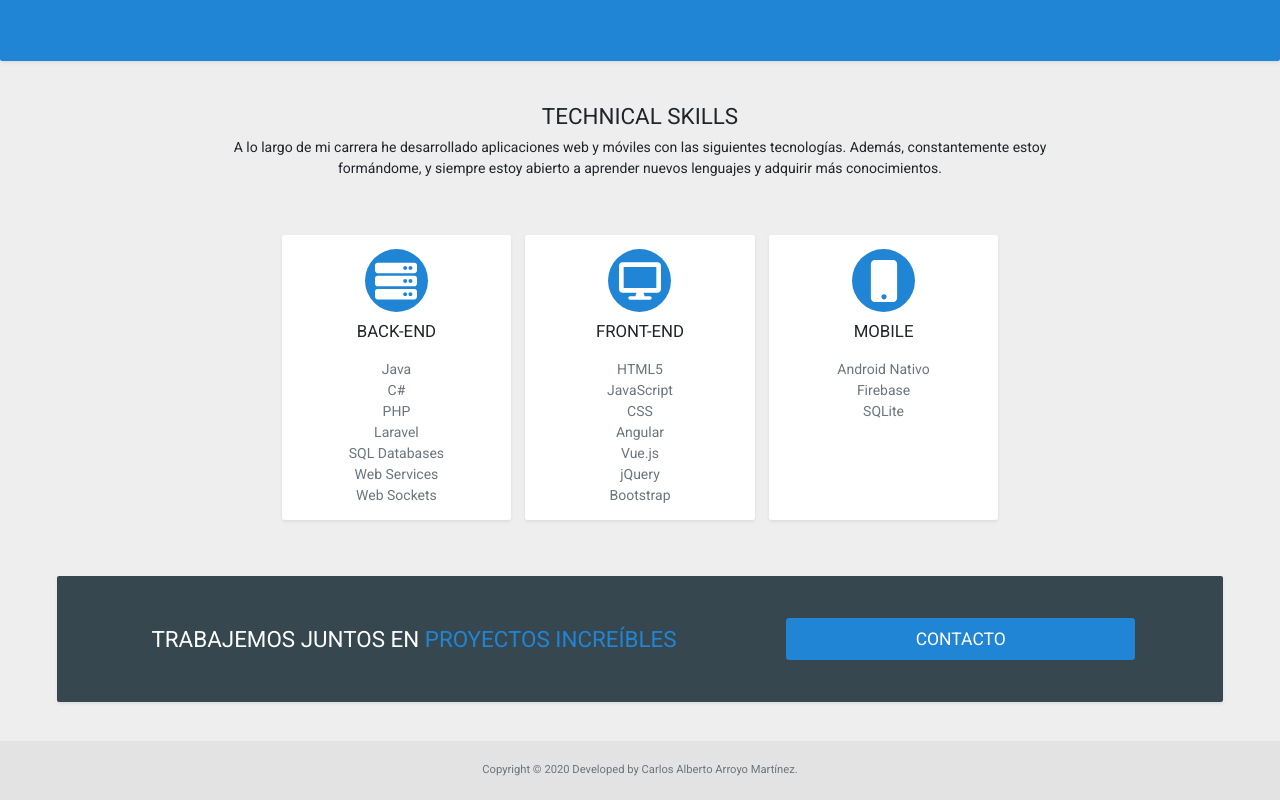
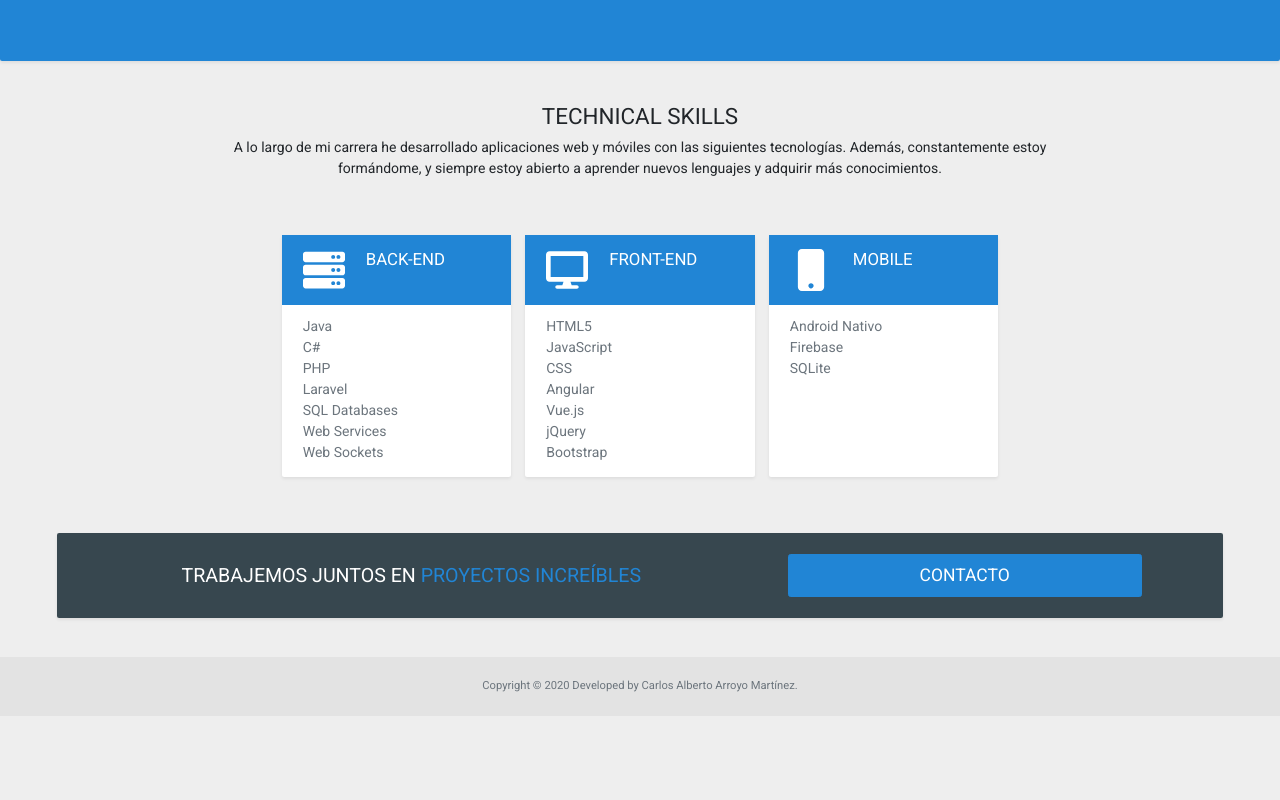
Before and after one commit to carlosarroyoam/carlosarroyoam-portfolio, a Nuxt app: page /aboutme in a window 1280 px wide. Shown: the part 404-1204 px from the top of the page. After the commit the page ends 1120 px from the top, so only its background shows below. Built offline with nearby package versions, Linux system fonts and the light colour scheme.

Commit message:
Updated: Changed css styles on aboutme page.

```diff
--- a/pages/aboutme/components/technologies.vue
+++ b/pages/aboutme/components/technologies.vue
@@ -1,25 +1,14 @@
 <template>
 	<div class="technologies-wrapper">
-    <div
-      class="technologies-card shadow-sm"
-      :key="technical_skills.title"
-      v-for="development_area in technical_skills"
-    >
+		<div class="technologies-card shadow-sm" :key="technical_skills.title" v-for="development_area in technical_skills">
 			<span class="icon-wrapper">
-        <img
-          class="technologies-icon"
-          v-bind:src="'../../../img/icons/' + development_area.icon"
-          v-bind:alt="development_area.icon_alt"
-        />
-      </span>
+				<img class="technologies-icon" v-bind:src="'../../../img/icons/' + development_area.icon" v-bind:alt="development_area.icon_alt" />
 				<h4 class="d-inline-block text-uppercase">
 					{{ development_area.title }}
 				</h4>
+			</span>
 			<ul class="technologies-list mt-2">
-        <li
-          :key="technology"
-          v-for="technology in development_area.technologies"
-        >
+				<li :key="technology" v-for="technology in development_area.technologies">
 					{{ technology }}
 				</li>
 			</ul>
@@ -28,10 +17,10 @@
 </template>
 
 <script>
-import jsonFile from "../../../data/aboutme/technical_skills.json";
+import jsonFile from '../../../data/aboutme/technical_skills.json';
 
 export default {
-  name: "Technologies",
+	name: 'Technologies',
 	data() {
 		return {
 			technical_skills: jsonFile.technical_skills
@@ -46,7 +35,7 @@ export default {
 	grid-gap: 1.5em;
 	grid-template-columns: repeat(3, 1fr);
 	grid-template-rows: auto;
-  grid-template-areas: "backend frontend mobile";
+	grid-template-areas: 'backend frontend mobile';
 }
 
 @media (max-width: 1280px) {
@@ -61,14 +50,13 @@ export default {
 		grid-template-columns: 1fr;
 		grid-template-rows: repeat(3, auto);
 		grid-template-areas:
-      "backend"
-      "frontend"
-      "mobile";
+			'backend'
+			'frontend'
+			'mobile';
 	}
 }
 
 .technologies-card {
-  padding: 1em 1em 0 1em;
 	background-color: var(--white);
 	display: block;
 	text-align: center;
@@ -76,25 +64,26 @@ export default {
 }
 
 .icon-wrapper {
-  width: 4.5em;
-  height: 4.5em;
-  margin: 0 auto 0.6em auto;
+	width: 100%;
+	height: 5rem;
+	padding: 1rem 1.5rem;
 	background-color: var(--blue);
-  border-radius: 100%;
 	display: flex;
-  align-items: center;
-  justify-content: center;
+	align-items: flex-start;
+	color: #fff;
 }
 
 .technologies-icon {
 	width: 3em;
 	height: 3em;
+	margin-right: 1.5rem;
 }
 
 .technologies-list {
-  padding: 0.3em 0 0 0;
+	padding: 0.3em 0 0 1.5rem;
 	color: var(--gray-600);
 	list-style: none;
+	text-align: left;
 	display: block;
 }
 </style>
--- a/pages/aboutme/index.vue
+++ b/pages/aboutme/index.vue
@@ -13,14 +13,17 @@
 			</div>
 
 			<div class="row">
-				<div class="col-sm-12 col-md-10 col-lg-8 col-xl-7 my-5 mx-auto">
+				<div class="col-sm-12 col-md-10 col-lg-7 my-5 mx-auto">
 					<Technologies />
 				</div>
 			</div>
 
-			<div class="row mt-3 mx-1 mx-md-3 mx-lg-4 mx-xl-5 px-3 py-4 py-md-5 bg-secondary rounded shadow-sm">
+			<div class="row mt-3 mx-1 mx-md-3 mx-lg-5 mx-xl-5 px-2 py-4 bg-secondary rounded shadow-sm">
 				<div class="col-sm-12 col-md-7 col-lg-6 my-auto mx-auto mr-xl-3">
-					<h2 class="m-0 text-center text-uppercase text-white custom-line-height">Trabajemos juntos en <span class="text-primary">proyectos increíbles</span></h2>
+					<h3 class="m-0 text-center text-uppercase text-white custom-line-height">
+						Trabajemos juntos en
+						<span class="text-primary">proyectos increíbles</span>
+					</h3>
 				</div>
 				<div class="col-sm-12 col-md-5 col-lg-4 my-auto mx-auto">
 					<nuxt-link :to="localePath({ name: 'contactme' })" tag="a" class="text-decoration-none">
--- a/pages/contactme/index.vue
+++ b/pages/contactme/index.vue
@@ -1,21 +1,16 @@
 <template>
 	<div class="container-fluid">
 		<div class="row">
-      <div class="col-sm-12 col-md-10 col-lg-8 mx-auto">
+			<div class="col-sm-12 col-md-10 col-lg-8 col-xl-6 mx-auto">
 				<h1 class="text-md-center text-uppercase">Conecta conmigo</h1>
 				<p class="text-md-center">
-          Si tienes alguna pregunta, una oportunidad de trabajo o simplemente
-          deseas saludarme, no dudes en ponerte en contacto conmigo. A
-          continuación están mi correo electrónico, curriculum vitae y mis
-          páginas sociales.
+					Si tienes alguna pregunta, una oportunidad de trabajo o simplemente deseas saludarme, no dudes en ponerte en contacto conmigo. A continuación están mi correo electrónico, curriculum vitae y mis páginas sociales.
 				</p>
 			</div>
 		</div>
 
 		<div class="row">
-      <div
-        class="col-sm-12 col-md-4 col-lg-3 col-xl-2 mt-2 mx-auto text-center"
-      >
+			<div class="col-sm-12 col-md-4 col-lg-3 col-xl-2 mt-2 mx-auto text-center">
 				<a class="text-decoration-none" href="mailto:carlosarroyoam@gmail.com">
 					<button type="button" class="btn btn-primary btn-block px-4">
 						<span class="d-flex align-items-center justify-content-center">
@@ -32,14 +27,8 @@
 		</div>
 
 		<div class="row">
-      <div
-        class="col-sm-12 col-md-6 col-lg-5 col-xl-4 mt-5 mx-auto social-links-container"
-      >
-        <nuxt-link
-          tag="a"
-          :to="localePath({ name: 'contactme-resume' })"
-          class="social-button-container text-decoration-none"
-        >
+			<div class="col-sm-12 col-md-6 col-lg-5 col-xl-4 mt-5 mx-auto social-links-container">
+				<nuxt-link tag="a" :to="localePath({ name: 'contactme-resume' })" class="social-button-container text-decoration-none">
 					<div class="social-button">
 						<svg class="social-icon ml-2" viewBox="0 0 512 512">
 							<path
@@ -50,11 +39,7 @@
 					<div class="text-center">Curriculum</div>
 				</nuxt-link>
 
-        <a
-          target="_blank"
-          href="https://www.linkedin.com/in/carlosarroyoam/"
-          class="social-button-container text-decoration-none"
-        >
+				<a target="_blank" href="https://www.linkedin.com/in/carlosarroyoam/" class="social-button-container text-decoration-none">
 					<div class="social-button">
 						<svg class="social-icon ml-2" viewBox="0 0 512 512">
 							<path
@@ -65,11 +50,7 @@
 					<div class="text-center">LinkedIn</div>
 				</a>
 
-        <a
-          target="_blank"
-          href="https://github.com/carlosarroyoam/"
-          class="social-button-container text-decoration-none"
-        >
+				<a target="_blank" href="https://github.com/carlosarroyoam/" class="social-button-container text-decoration-none">
 					<div class="social-button">
 						<svg class="social-icon ml-1" viewBox="0 0 512 512">
 							<path
@@ -86,14 +67,14 @@
 
 <script>
 export default {
-  name: "ContactMe",
-  layout: "app",
+	name: 'ContactMe',
+	layout: 'app',
 	data() {
 		return {};
 	},
 	head() {
 		return {
-      title: this.$t("nav_links.contact_me")
+			title: this.$t('nav_links.contact_me')
 		};
 	}
 };
@@ -118,8 +99,7 @@ export default {
 	display: flex;
 	justify-content: center;
 	align-items: center;
-  transition: color 0.15s ease-in-out, background-color 0.15s ease-in-out,
-    border-color 0.15s ease-in-out, box-shadow 0.15s ease-in-out;
+	transition: color 0.15s ease-in-out, background-color 0.15s ease-in-out, border-color 0.15s ease-in-out, box-shadow 0.15s ease-in-out;
 }
 
 .social-icon {
@@ -138,8 +118,8 @@ export default {
 //
 @media (max-width: 1280px) {
 	.social-links-container {
-    padding: 0 3em;
-    grid-gap: 1.5em;
+		padding: 0 3rem;
+		grid-gap: 1.5rem;
 	}
 }
 
@@ -148,8 +128,8 @@ export default {
 // Screen = max-width 768px
 //
 @media only screen and (max-width: 768px) {
-  .social-links {
-    padding: 0 3em;
+	.social-links-container {
+		padding: 0;
 	}
 }
 </style>
```
Also changed, not shown: 1 other file (tests, documents, lock files or other folders). Lines whose indentation alone changed are shown as unchanged.
